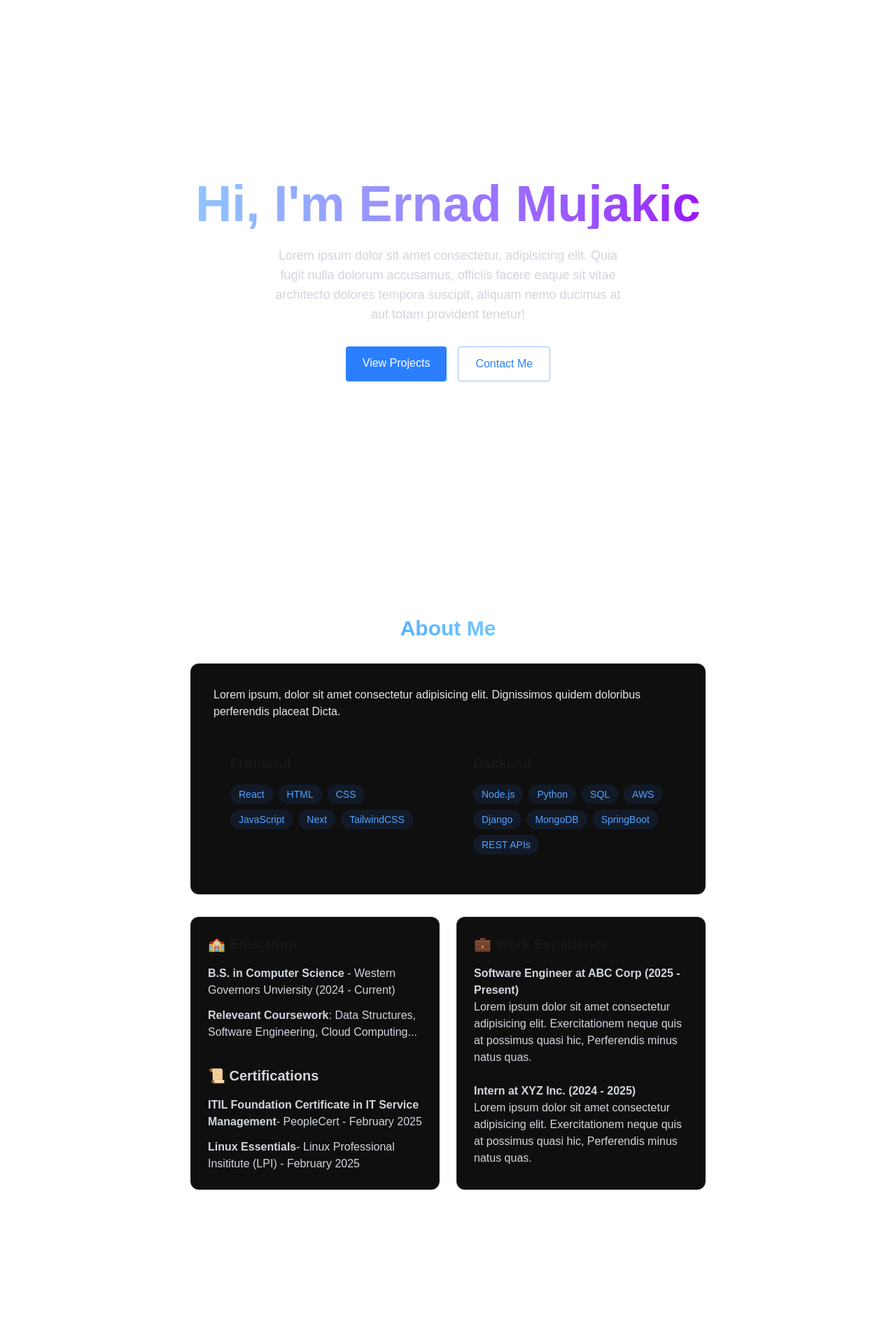
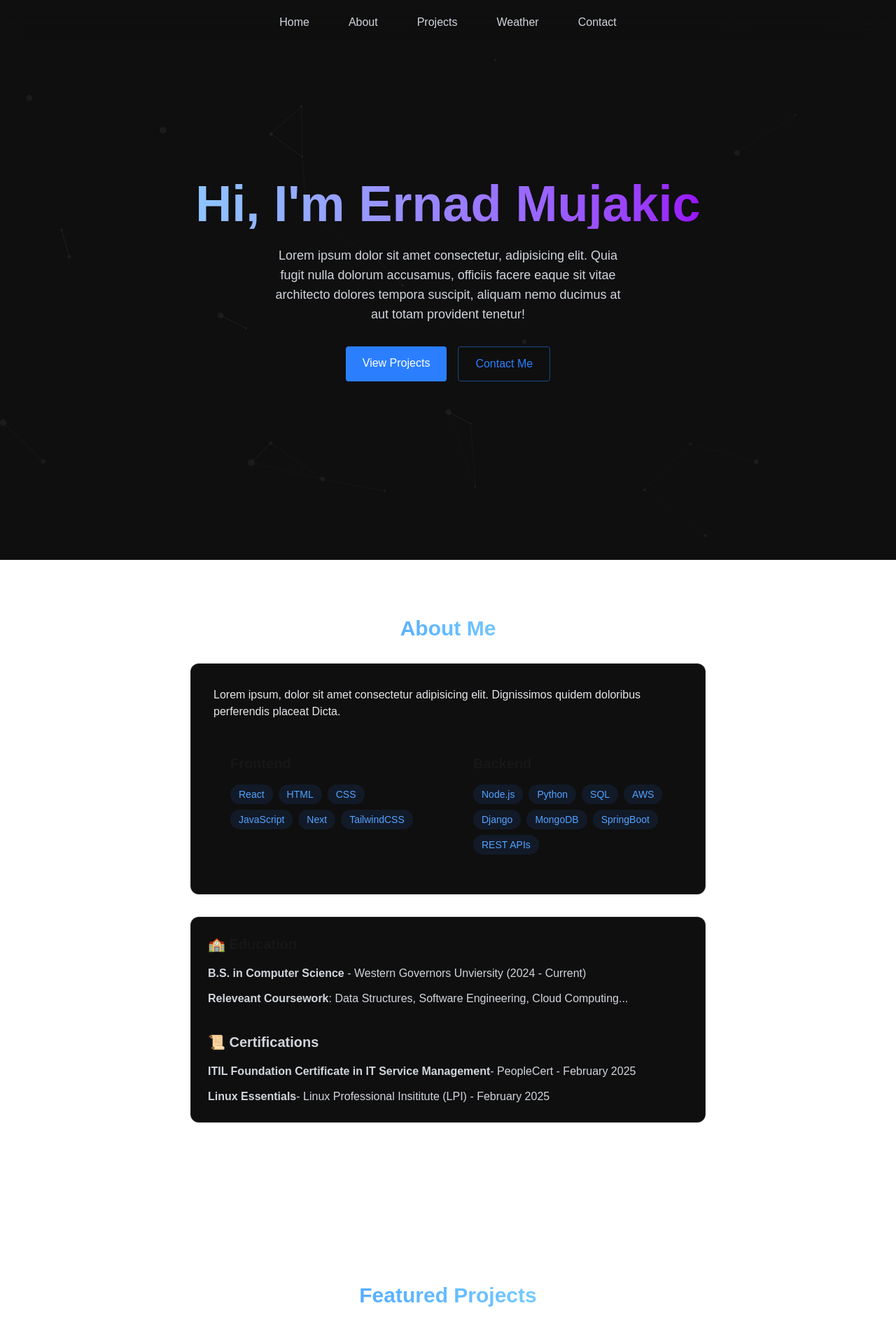
Before and after one commit to eMujakic/portfolio, a Next.js app in the folder client/: page / in a window 1280 px wide. Shown: the top 1899 px of the page at 70% size. Built offline with nearby package versions, Linux system fonts and the light colour scheme.

Commit message:
added navbar and fixed background

```diff
--- a/client/src/app/landing/About.tsx
+++ b/client/src/app/landing/About.tsx
@@ -28,7 +28,7 @@ const About = () => {
   return (
     <section
       id="about"
-      className="min-h-screen flex items-center justify-center py-20"
+      className="min-h-[80vh] flex items-center justify-center py-20"
     >
       <motion.div
         initial="hidden"
@@ -69,7 +69,7 @@ const About = () => {
             </div>
           </div>
 
-          <div className="grid grid-cols-1 md:grid-cols-2 gap-6 mt-8">
+          <div className="grid grid-cols-1f gap-6 mt-8">
             <div className="p-6 rounded-xl border-white/10 border hover:-translate-y-1 transition-all bg-[#0f0f0f]">
               <h3 className="text-xl font-bold mb-4">🏫 Education</h3>
               <ul className="list-item list-inside text-gray-300 space-y-3">
@@ -95,7 +95,7 @@ const About = () => {
                 </li>
               </ul>
             </div>
-            <div className="p-6 rounded-xl border-white/10 border hover:-translate-y-1 transition-all bg-[#0f0f0f]">
+            {/* <div className="p-6 rounded-xl border-white/10 border hover:-translate-y-1 transition-all bg-[#0f0f0f]">
               <h3 className="text-xl font-bold mb-4">💼 Work Experience</h3>
               <div className="space-y-4 text-gray-300">
                 <div>
@@ -118,7 +118,7 @@ const About = () => {
                   </p>
                 </div>
               </div>
-            </div>
+            </div> */}
           </div>
         </div>
       </motion.div>
--- a/client/src/app/landing/Contact.tsx
+++ b/client/src/app/landing/Contact.tsx
@@ -28,7 +28,7 @@ const Contact = () => {
   return (
     <section
       id="contact"
-      className="min-h-screen flex items-center justify-center py-20"
+      className="min-h-[80vh] flex items-center justify-center py-20"
     >
       <motion.div
       initial="hidden"
--- a/client/src/app/landing/Projects.tsx
+++ b/client/src/app/landing/Projects.tsx
@@ -8,7 +8,7 @@ const Projects = () => {
   return (
     <section
       id="projects"
-      className="min-h-screen flex items-center justify-center py-20"
+      className="min-h-[80vh] flex items-center justify-center py-20"
     >
       <motion.div
         initial="hidden"
--- a/client/src/app/landing/page.tsx
+++ b/client/src/app/landing/page.tsx
@@ -8,15 +8,15 @@ import ParticlesBackground from "@/components/ParticleBackground";
 
 const Landing = () => {
   return (
-    <div
-      className="min-h-screen transition-opacity duration-200"
-    >
-      {/* <ParticlesBackground /> */}
-      <Home />
-      <About />
-      <Projects />
-      <Contact />
-    </div>
+    <>
+      <ParticlesBackground/>
+      <div className="min-h-screen transition-opacity duration-200">
+        <Home />
+        <About />
+        <Projects />
+        <Contact />
+      </div>
+    </>
   );
 };
 
--- a/client/src/app/page.tsx
+++ b/client/src/app/page.tsx
@@ -1,10 +1,17 @@
-import React from 'react'
+"use client"
+
+import React, { useState } from 'react'
 import Landing from './landing/page'
+import Navbar from '@/components/Navbar'
 
 const Home = () => {
+
+  const [isLoaded, setIsLoaded] = useState(false);
+  const [menuOpen, setMenuOpen] = useState(false);
+
   return (
     <div>
-      {/* <Navbar /> */}
+      <Navbar menuOpen={menuOpen} setMenuOpen={setMenuOpen}/>
       <main className={`h-full flex w-full flex-col`}>
         <Landing />
       </main>
--- /dev/null
+++ b/client/src/components/Navbar.tsx
@@ -0,0 +1,40 @@
+"use client"
+
+import React, { useEffect } from 'react'
+
+interface NavbarProps {
+    menuOpen: boolean;
+    setMenuOpen: (open: boolean) => void;
+}
+
+const Navbar: React.FC<NavbarProps> = ({menuOpen, setMenuOpen}) => {
+
+    useEffect(() => {
+        document.body.style.overflow = menuOpen ? "hidden" : ""
+    }, [menuOpen])
+
+  return (
+    <nav className='fixed top-0 w-full z-40 bg-[rgba(10, 10, 10, 0.8)] backdrop-blur-lg'>
+        <div className='max-w-5xl mx-auto px-4'>
+            <div className='flex md:justify-center justify-end items-center h-16'>
+                {/* <a href="#home" className='text-xl font-medium text-white'>Ernad</a> */}
+
+
+                <div className={`font-bold w-7 h-5 relative cursor-pointer z-40 md:hidden ${menuOpen ? 'hidden' : ''}`} onClick={() => setMenuOpen(!menuOpen)}>
+                    &#9776;
+                </div>
+
+                <div className='hidden md:flex items-center space-x-14'>
+                    <a href="#home" className='text-gray-300 hover:text-white transition-colors'>Home</a>
+                    <a href="#about" className='text-gray-300 hover:text-white transition-colors'>About</a>
+                    <a href="#projects" className='text-gray-300 hover:text-white transition-colors'>Projects</a>
+                    <a href="#contact" className='text-gray-300 hover:text-white transition-colors'>Weather</a>
+                    <a href="#contact" className='text-gray-300 hover:text-white transition-colors'>Contact</a>
+                </div>
+            </div>
+        </div>
+    </nav>
+  )
+}
+
+export default Navbar
--- a/client/src/components/ParticleBackground.tsx
+++ b/client/src/components/ParticleBackground.tsx
@@ -11,7 +11,7 @@ import {
 
 import { loadSlim } from "@tsparticles/slim"; // if you are going to use `loadSlim`, install the "@tsparticles/slim" package too.
 
-const ParticlesBackground = () => {
+const  ParticlesBackground = () => {
   const [init, setInit] = useState(false);
 
   // this should be run only once per application lifetime
@@ -105,6 +105,7 @@ const ParticlesBackground = () => {
         id="tsparticles"
         particlesLoaded={particlesLoaded}
         options={options}
+        className="z-[-1]"
       />
     );
   }
```
